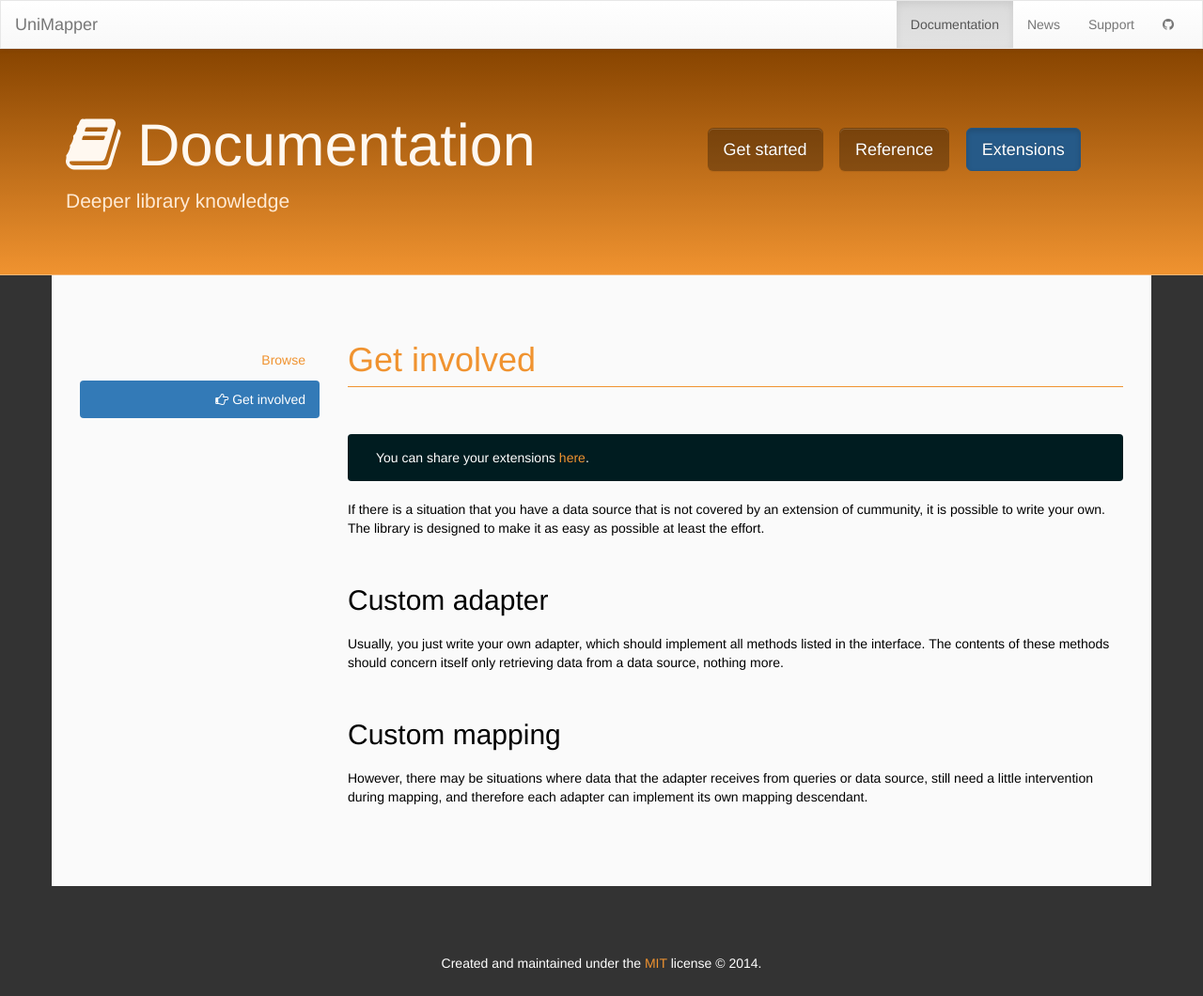
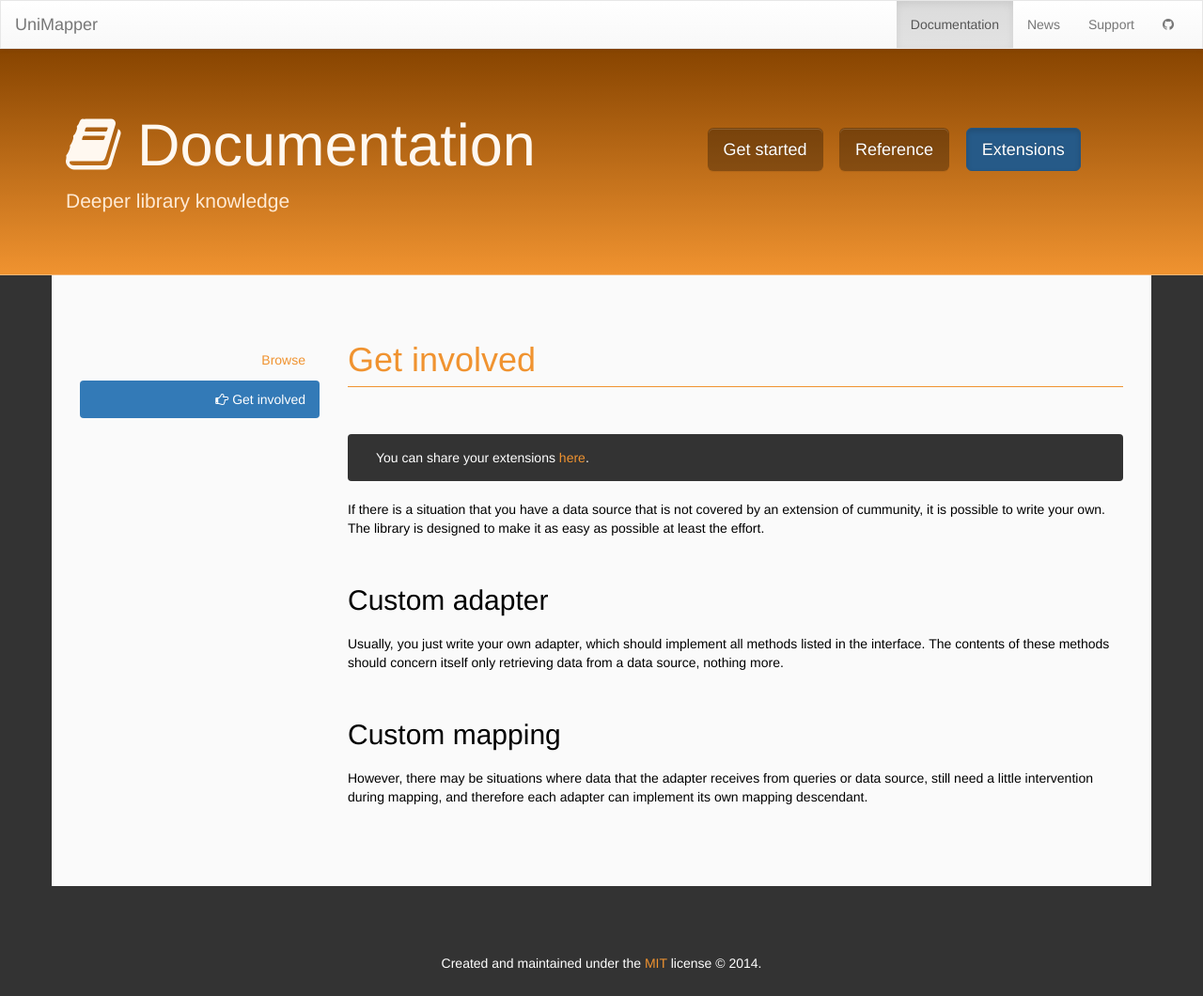
Before and after one commit to unimapper/unimapper.github.io, a Jekyll site: the page built from docs/extensions/get-involved.md, in a window 1280 px wide. Shown: the whole page at 94% size. Built offline with Jekyll 4.4.1, drawn with Linux system fonts in a browser that asks for light colours; nearby versions of some CDN libraries; the repository's description, which GitHub fills in, is left out; grey boxes are pictures that could not be loaded.

Commit message:
css: lighter blockquotes

```diff
--- a/css/style.css
+++ b/css/style.css
@@ -87,7 +87,7 @@
     font-size: 14px;
     border-left: none;
     border-radius: 4px;
-    background-color: #001c20;
+    background-color: #333;
     color: #fff;
     padding: 15px 30px;
 }
```
